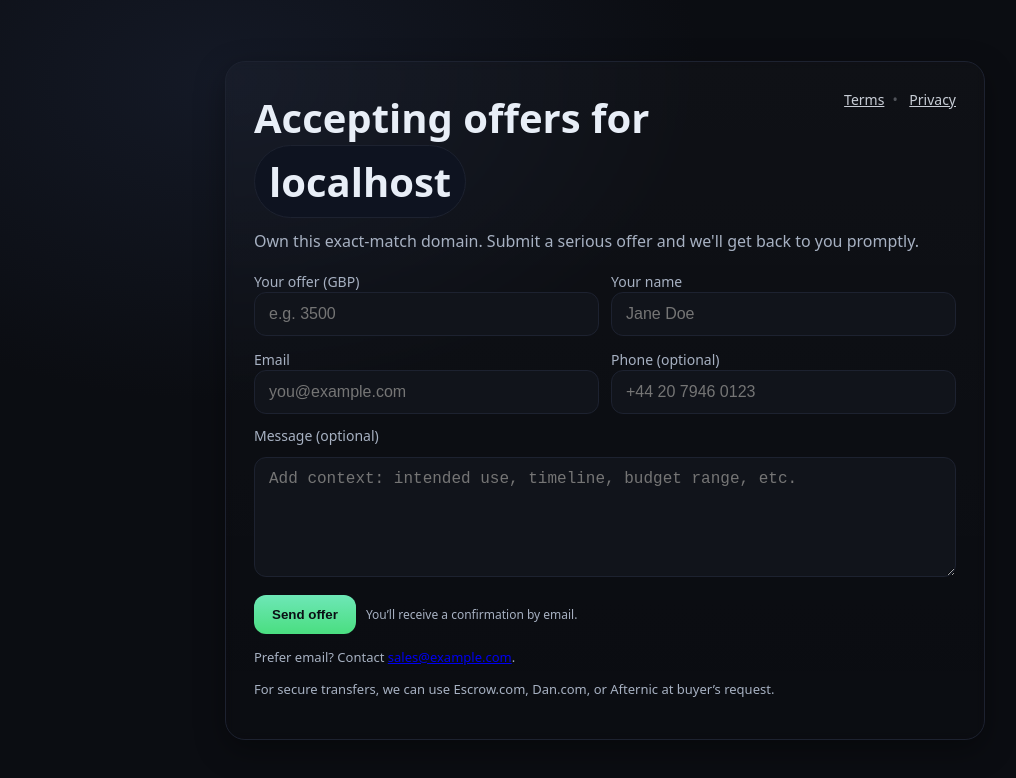
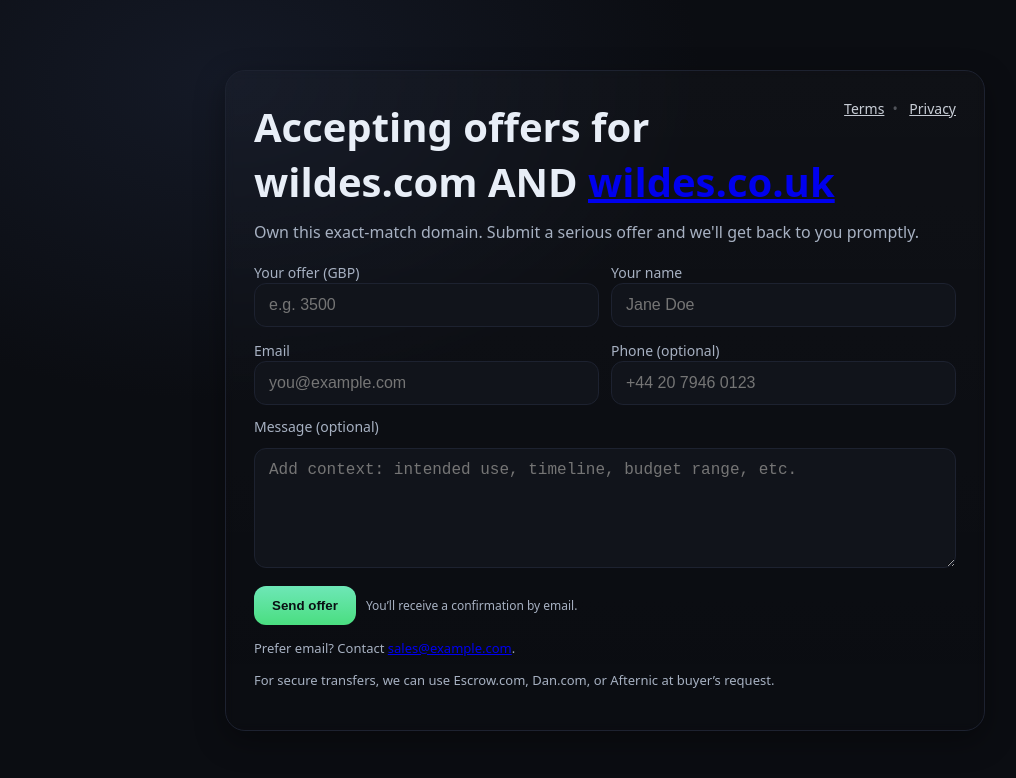
Before and after one commit to chrisbcuk/wildescom, a plain HTML site: page index.html in a window 1280 px wide. Shown: the whole page, without its empty margins (35-1051 px from the left). Drawn offline with Linux system fonts and the light colour scheme.

Commit message:
Update index.html

```diff
--- a/index.html
+++ b/index.html
@@ -102,7 +102,7 @@
         <a href="#" rel="nofollow noopener">Terms</a><span class="sep">•</span>
         <a href="#" rel="nofollow noopener">Privacy</a>
       </div>
-      <h1>Accepting offers for <span class="domain" id="domainSpan">wildes.com AND <a href="http://wildes.co.uk" target="_blank">wildes.co.uk</a></span></h1>
+      <h1>Accepting offers for wildes.com AND <a href="http://wildes.co.uk" target="_blank">wildes.co.uk</a></h1>
       <p class="lead">Own this exact-match domain. Submit a serious offer and we'll get back to you promptly.</p>
 
       <!-- Offer form via Formspree (free tier) -->
```
